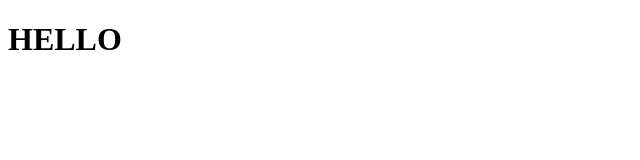
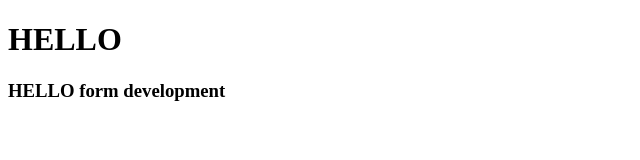
Before and after one commit to shahadat2772/practice-team-project, a plain HTML site: page index.html in a window 1280 px wide. Shown: the whole page, without its empty margins (0-640 px from the left). Drawn offline with Linux system fonts and the light colour scheme.

Commit message:
another line added in development

```diff
--- a/index.html
+++ b/index.html
@@ -8,5 +8,6 @@
   </head>
   <body>
     <h1>HELLO</h1>
+    <h3>HELLO form development</h3>
   </body>
 </html>
```
